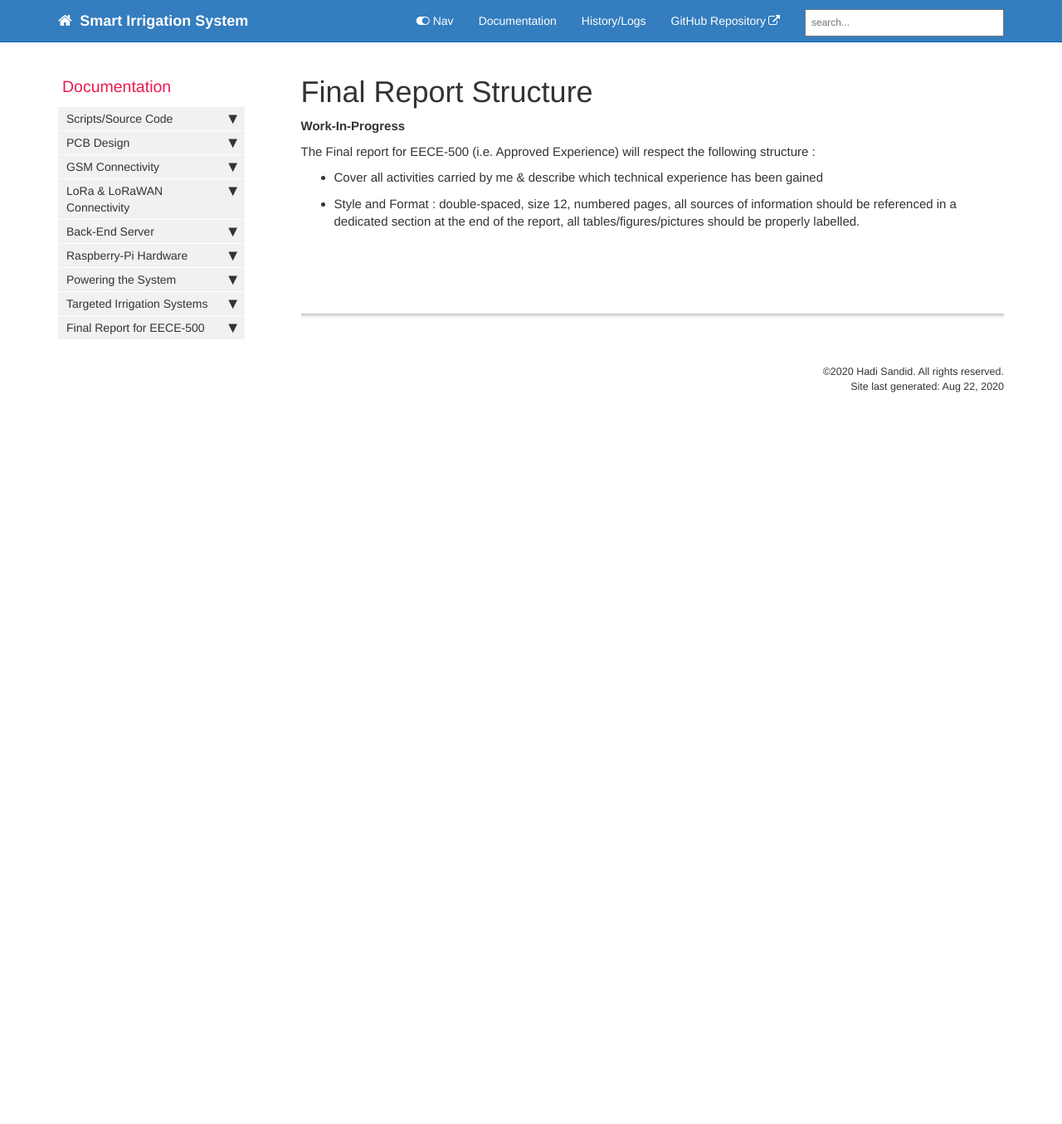
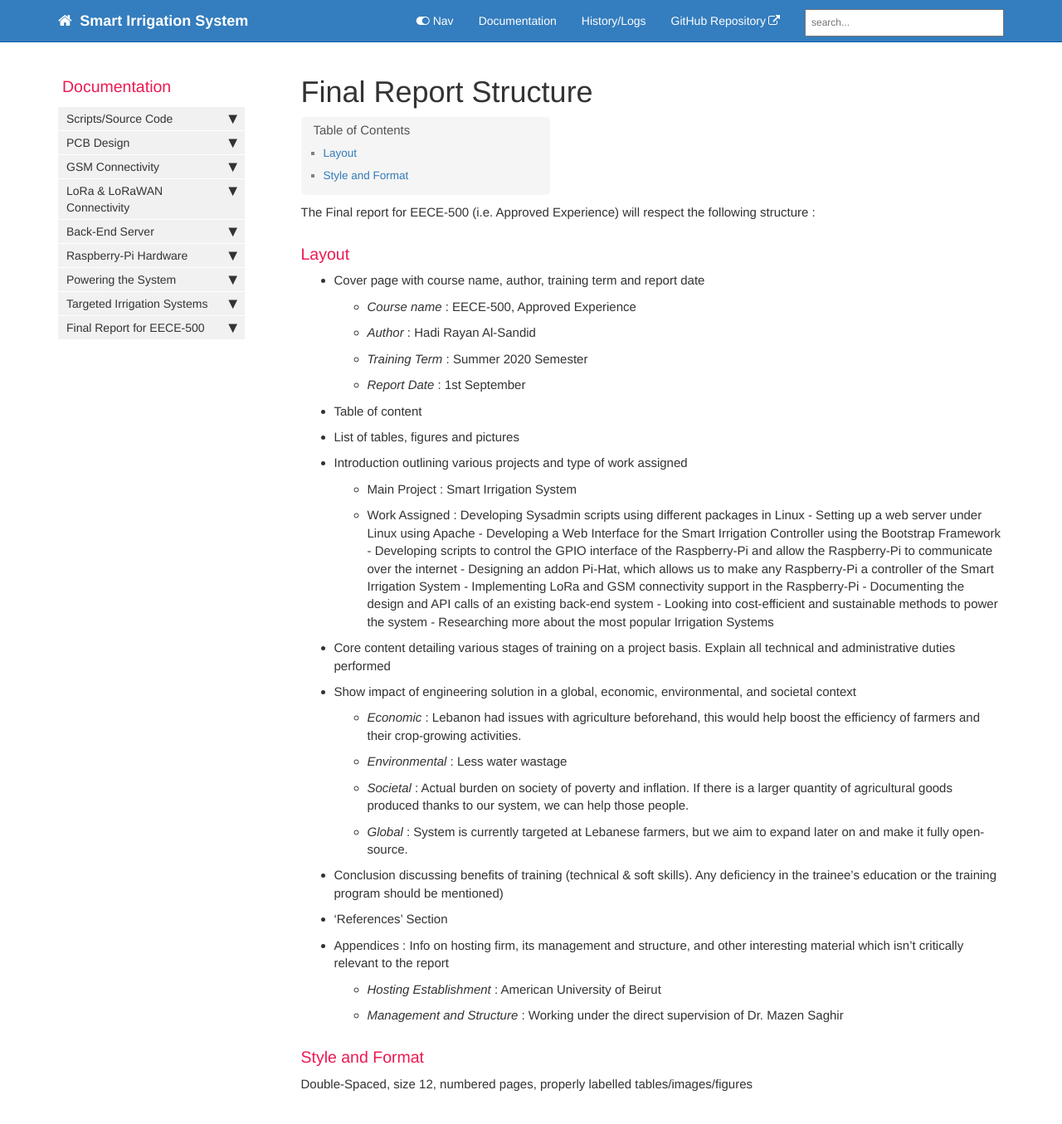
Before and after one commit to hsandid/SmartIrrigationSystem, a Jekyll site: the page built from docs/pages/EECE-500-Final-Report/Final-Report-Structure.md, in a window 1280 px wide and 1400 px high. Shown: the top 1355 px of the window at 83% size. Built offline with Jekyll 4.4.1, drawn with Linux system fonts in a browser that asks for light colours; comment, search, counter and statistics services are not loaded.

Commit message:
Added final report outline documentation

```diff
--- a/docs/_data/sidebars/documentation_sidebar.yml
+++ b/docs/_data/sidebars/documentation_sidebar.yml
@@ -126,3 +126,7 @@ entries:
     - title: IEEE Design Document Template
       url: /ieee-document-template.html
       output: web
+
+    - title: Final Report Structure
+      url: /final-report-structure.html
+      output: web
--- a/docs/pages/EECE-500-Final-Report/Final-Report-Structure.md
+++ b/docs/pages/EECE-500-Final-Report/Final-Report-Structure.md
@@ -8,9 +8,32 @@ permalink: final-report-topics.html
 folder: EECE-500-Final-Report
 ---
 
-**Work-In-Progress**
-
 The Final report for EECE-500 (i.e. Approved Experience) will respect the following structure :
 
-- Cover all activities carried by me & describe which technical experience has been gained
-- Style and Format : double-spaced, size 12, numbered pages, all sources of information should be referenced in a dedicated section at the end of the report, all tables/figures/pictures should be properly labelled.
+### Layout
+
+- Cover page with course name, author, training term and report date
+  - *Course name* : EECE-500, Approved Experience
+  - *Author* : Hadi Rayan Al-Sandid
+  - *Training Term* : Summer 2020 Semester
+  - *Report Date* : 1st September
+- Table of content
+- List of tables, figures and pictures
+- Introduction outlining various projects and type of work assigned
+  - Main Project : Smart Irrigation System
+  - Work Assigned : Developing Sysadmin scripts using different packages in Linux - Setting up a web server under Linux using Apache - Developing a Web Interface for the Smart Irrigation Controller using the Bootstrap Framework - Developing scripts to control the GPIO interface of the Raspberry-Pi and allow the Raspberry-Pi to communicate over the internet - Designing an addon Pi-Hat, which allows us to make any Raspberry-Pi a controller of the Smart Irrigation System - Implementing LoRa and GSM connectivity support in the Raspberry-Pi - Documenting the design and API calls of an existing back-end system -  Looking into cost-efficient and sustainable methods to power the system - Researching more about the most popular Irrigation Systems
+- Core content detailing various stages of training on a project basis. Explain all technical and administrative duties performed
+- Show impact of engineering solution in a global, economic, environmental, and societal context
+  - *Economic* : Lebanon had issues with agriculture beforehand, this would help boost the efficiency of farmers and their crop-growing activities.
+  - *Environmental* : Less water wastage
+  - *Societal* : Actual burden on society of poverty and inflation. If there is a larger quantity of agricultural goods produced thanks to our system, we can help those people.
+  - *Global* : System is currently targeted at Lebanese farmers, but we aim to expand later on and make it fully open-source.
+- Conclusion discussing benefits of training (technical & soft skills). Any deficiency in the trainee's education or the training program should be mentioned)
+- 'References' Section
+- Appendices : Info on hosting firm, its management and structure, and other interesting material which isn't critically relevant to the report
+  - *Hosting Establishment* : American University of Beirut
+  - *Management and Structure* : Working under the direct supervision of Dr. Mazen Saghir
+
+### Style and Format
+
+Double-Spaced, size 12, numbered pages, properly labelled tables/images/figures
```
Also changed, not shown: docs/pages/PCB-Design/PCB-Components-V03.md (added, +61 -0 lines), docs/pages/PCB-Design/PCB-Design-Guidelines.md (added, +3 -0 lines), docs/pages/PCB-Design/Schematic-and-PCB Layout-v03.md (added, +32 -0 lines).
